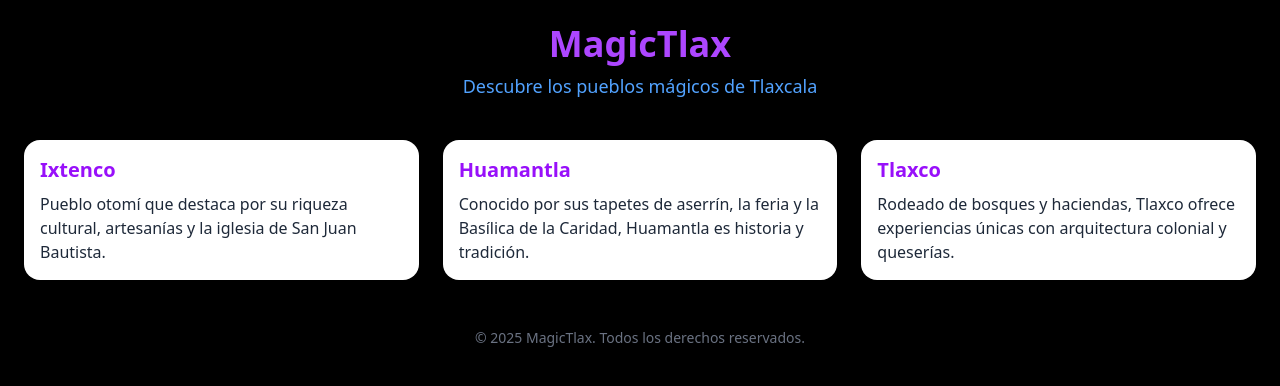
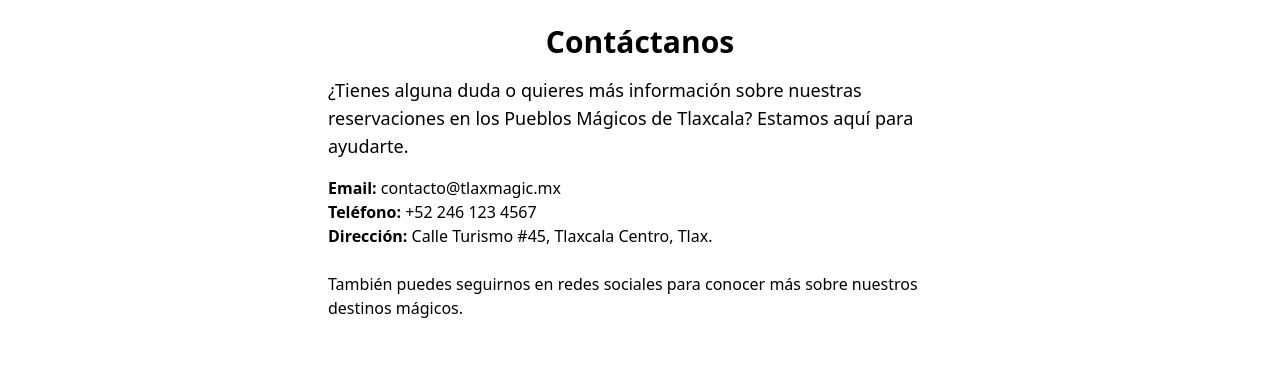
Before and after one commit to juanpablotv/tlaxmagic, a React (Vite) app: page /contacto in a window 1280 px wide. Shown: the top 386 px of the page. Built offline with nearby package versions, Linux system fonts and the light colour scheme.

Commit message:
Content in Contact and About

```diff
--- a/package.json
+++ b/package.json
@@ -11,9 +11,10 @@
   },
   "dependencies": {
     "@tailwindcss/vite": "^4.1.7",
-    "framer-motion": "^12.12.1",
+    "framer-motion": "^12.14.0",
     "react": "^19.1.0",
     "react-dom": "^19.1.0",
+    "react-router-dom": "^7.6.1",
     "tailwindcss": "^4.1.7"
   },
   "devDependencies": {
--- a/src/About.tsx
+++ b/src/About.tsx
@@ -1,5 +1,20 @@
-export default function About (){
-    (
-        <div>Sobre Nosotros</div>
-    )
-}
+import React from "react";
+
+const About: React.FC = () => {
+    return (
+        <div className="max-w-2xl mx-auto p-6">
+        <h1 className="text-3xl font-bold mb-4 text-center">Acerca de TlaxMagic</h1>
+        <p className="mb-4 text-lg">
+            En <strong>TlaxMagic</strong>, nuestra misión es conectar a viajeros con la riqueza cultural, histórica y natural de los Pueblos Mágicos de Tlaxcala.
+        </p>
+        <p className="mb-4 text-md">
+            Ofrecemos una plataforma sencilla y segura para reservar visitas a destinos turísticos únicos, desde pueblos llenos de historia hasta paisajes que te quitarán el aliento. Nos apasiona promover el turismo local y apoyar a las comunidades que hacen de estos lugares algo realmente especial.
+        </p>
+        <p className="text-md">
+            ¡Explora Tlaxcala como nunca antes con TlaxMagic!
+        </p>
+        </div>
+    );
+};
+
+export default About;
--- a/src/App.tsx
+++ b/src/App.tsx
@@ -1,17 +1,19 @@
-// // export default function App() {
-// //   return (
-// //     <div >
-// //       <h1 className="font-extrabold text-2xl">Welcome to magic tlax</h1>
+import { BrowserRouter as Router, Routes, Route } from 'react-router-dom';
+import HomePage from './HomePage';
+import Contact from './Contact';
+import About from './About';
 
-// //     </div>
-// //   )
-// // }
-
-import React from 'react';
-import HomePage from './HomePage'; // Asegúrate que el archivo esté en src/
 
 function App() {
-  return <HomePage />;
+  return (
+    <Router>
+      <Routes>
+        <Route path="/" element={<HomePage />} />
+        <Route path="/contacto" element={<Contact />} />
+        <Route path="/acercade" element={<About />} />
+      </Routes>
+    </Router>
+  );
 }
 
 export default App;
--- a/src/Contact.tsx
+++ b/src/Contact.tsx
@@ -1,6 +1,23 @@
-export default function Contact() {
+import React from "react";
+
+const Contact: React.FC = () => {
     return (
-        <div>Contactanos</div>
-    )
+        <div className="max-w-2xl mx-auto p-6">
+        <h1 className="text-3xl font-bold mb-4 text-center">Contáctanos</h1>
+        <p className="mb-4 text-lg">
+            ¿Tienes alguna duda o quieres más información sobre nuestras
+            reservaciones en los Pueblos Mágicos de Tlaxcala? Estamos aquí para ayudarte.
+        </p>
+        <ul className="mb-6 text-md">
+            <li><strong>Email:</strong> contacto@tlaxmagic.mx</li>
+            <li><strong>Teléfono:</strong> +52 246 123 4567</li>
+            <li><strong>Dirección:</strong> Calle Turismo #45, Tlaxcala Centro, Tlax.</li>
+        </ul>
+        <p className="text-md">
+            También puedes seguirnos en redes sociales para conocer más sobre nuestros destinos mágicos.
+        </p>
+        </div>
+    );
+};
 
-}
+export default Contact;
--- a/src/HomePage.tsx
+++ b/src/HomePage.tsx
@@ -1,5 +1,6 @@
 import React from 'react';
 import { motion } from 'framer-motion';
+import { Link } from 'react-router-dom';
 
 // Definición local de los componentes Card y CardContent
 type CardProps = {
@@ -41,7 +42,7 @@ const HomePage: React.FC = () => {
   return (
     <div className="min-h-screen bg-black text-white p-6">
       <header className="text-center mb-10">
-        <h1 className="text-4xl font-bold text-purple-500">MagicTlax</h1>
+        <h1 className="text-4xl font-bold text-purple-500">TlaxMagic</h1>
         <p className="text-blue-400 text-lg mt-2">
           Descubre los pueblos mágicos de Tlaxcala
         </p>
@@ -66,9 +67,24 @@ const HomePage: React.FC = () => {
         ))}
       </main>
 
+
+      <div className="flex space-x-4 mt-6">
+        <Link to="/contacto">
+          <button className="bg-blue-500 text-white px-4 py-2 rounded-xl hover:bg-blue-600">
+            Contáctanos
+          </button>
+        </Link>
+        <Link to="/acercade">
+          <button className="bg-green-500 text-white px-4 py-2 rounded-xl hover:bg-green-600">
+            Acerca de
+          </button>
+        </Link>
+      </div>
+
       <footer className="mt-12 text-center text-gray-500 text-sm">
-        © 2025 MagicTlax. Todos los derechos reservados.
+        © 2025 TlaxMagic. Todos los derechos reservados.
       </footer>
+
     </div>
   );
 };
```
Also changed, not shown: 1 other file (tests, documents, lock files or other folders).
